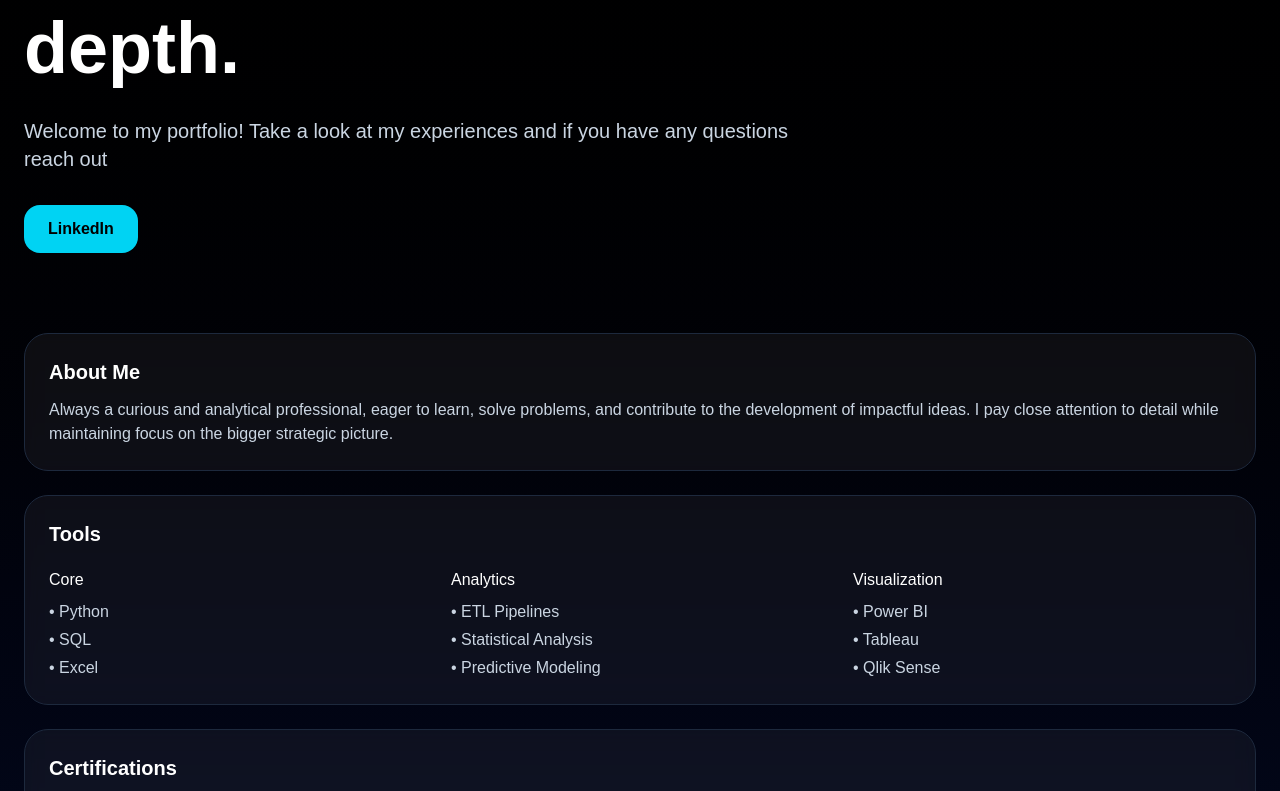
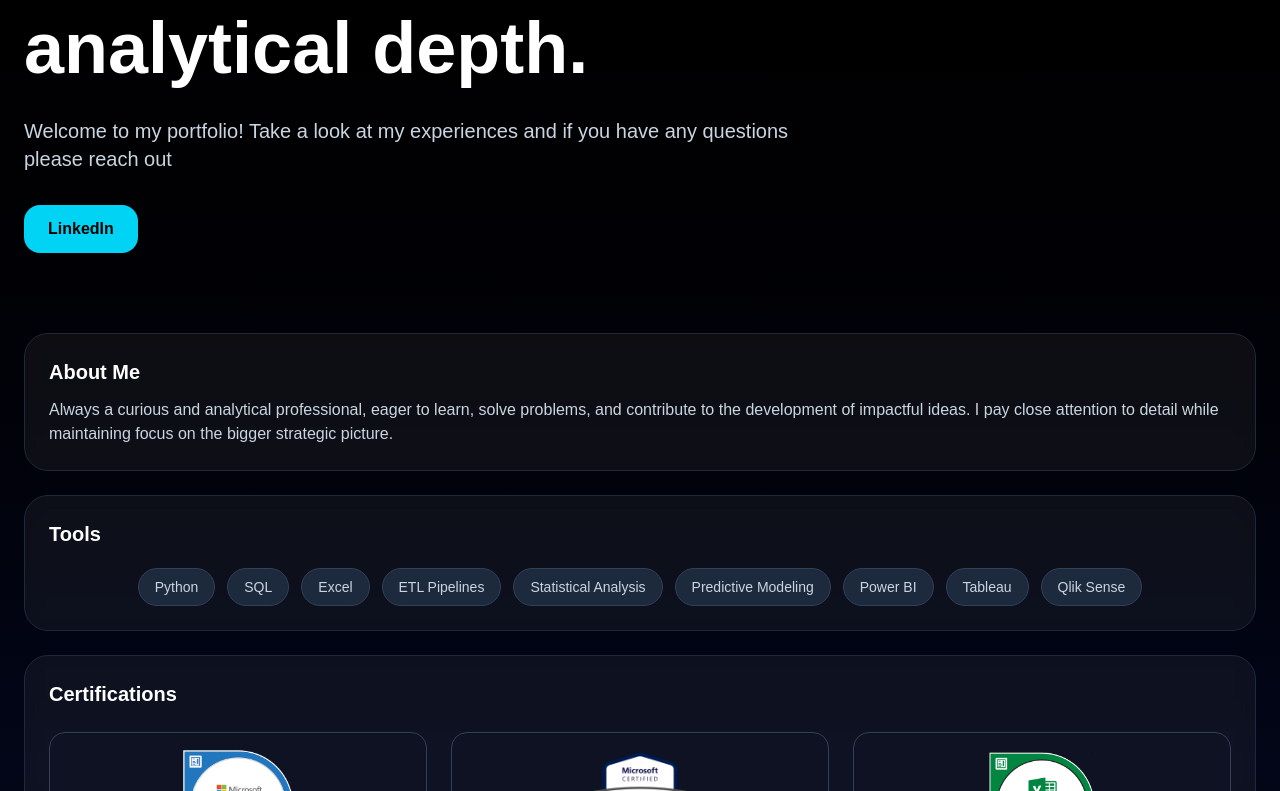
Before and after one commit to rkcpablo/pablo-portafolio, a Next.js app: page / in a window 1280 px wide. Shown: the part 309-1100 px from the top of the page. Built offline with nearby package versions, Linux system fonts and the light colour scheme.

Commit message:
Redesigned portfolio homepage

```diff
--- a/app/page.tsx
+++ b/app/page.tsx
@@ -41,11 +41,11 @@ export default function Home() {
           </p>
 
           <h1 className="text-5xl md:text-7xl font-bold leading-tight max-w-4xl mb-6">
-            Data projects with real business and analytical depth.
+            Data projects with business impact and analytical depth.
           </h1>
 
           <p className="text-lg md:text-xl text-slate-300 max-w-3xl mb-8">
-            Welcome to my portfolio! Take a look at my experiences and if you have any questions reach out
+            Welcome to my portfolio! Take a look at my experiences and if you have any questions please reach out
           </p>
 
           <div className="flex flex-wrap gap-4">
@@ -72,33 +72,25 @@ export default function Home() {
           <div className="rounded-3xl border border-slate-800 bg-white/5 backdrop-blur-sm p-6">
             <h2 className="text-xl font-semibold mb-5">Tools</h2>
 
-            <div className="grid md:grid-cols-3 gap-6 text-slate-300">
-              <div>
-                <p className="text-white font-medium mb-2">Core</p>
-                <ul className="space-y-1">
-                  <li>• Python</li>
-                  <li>• SQL</li>
-                  <li>• Excel</li>
-                </ul>
-              </div>
-
-              <div>
-                <p className="text-white font-medium mb-2">Analytics</p>
-                <ul className="space-y-1">
-                  <li>• ETL Pipelines</li>
-                  <li>• Statistical Analysis</li>
-                  <li>• Predictive Modeling</li>
-                </ul>
-              </div>
-
-              <div>
-                <p className="text-white font-medium mb-2">Visualization</p>
-                <ul className="space-y-1">
-                  <li>• Power BI</li>
-                  <li>• Tableau</li>
-                  <li>• Qlik Sense</li>
-                </ul>
-              </div>
+            <div className="flex flex-wrap gap-3 justify-center text-sm text-slate-300">
+              {[
+                "Python",
+                "SQL",
+                "Excel",
+                "ETL Pipelines",
+                "Statistical Analysis",
+                "Predictive Modeling",
+                "Power BI",
+                "Tableau",
+                "Qlik Sense",
+              ].map((tool, index) => (
+                <span
+                  key={index}
+                  className="px-4 py-2 rounded-full bg-slate-800 border border-slate-700 hover:border-cyan-400/40 transition"
+                >
+                  {tool}
+                </span>
+              ))}
             </div>
           </div>
 
```
